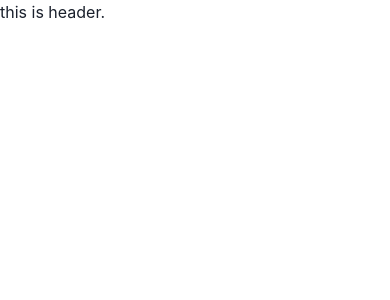
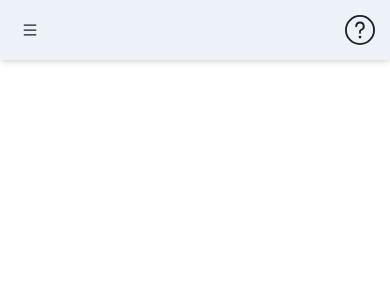
Before and after one commit to mahbubsk/dashboard-layout, a React (Create React App) app: page / in a window 390 px wide. Shown: the top 300 px of the page. Built offline with nearby package versions, Linux system fonts and the light colour scheme.

Commit message:
fix: sidebar responsive issue fiexd

```diff
--- a/src/App.js
+++ b/src/App.js
@@ -1,4 +1,4 @@
-import React from 'react';
+import React, {useState} from 'react';
 import './App.css';
 import {
     Flex, Box
@@ -17,13 +17,16 @@ import Dashboard from './Components/Dashboard/Dashboard';
 
 
 function App() {
+    const [collapse, setCollapse] = useState(true);
+    const [users, setUsers] = useState(false);
+
+
     return (
         <BrowserRouter>
             <Flex>
-                <Sidebar/>
-                <Box>
-                    <Header/>
-
+                <Sidebar collapse={collapse} users={users} setCollapse={setCollapse} setUsers={setUsers}/>
+                <Box w="100%">
+                    <Header collapse={collapse} users={users} setCollapse={setCollapse} setUsers={setUsers}/>
                         <Switch>
                             <Route exact path="/dashboard" component={Dashboard} />
                             <Route path="/users/child-of-user" component={Users} />
--- a/src/Components/Header/Header.jsx
+++ b/src/Components/Header/Header.jsx
@@ -1,10 +1,29 @@
 import React from 'react'
+import {
+    Box, Flex, Center, Icon, chakra
+} from '@chakra-ui/react'
+import {AiOutlineMenu} from 'react-icons/ai';
 
-function Header() {
+function Header({collapse, setCollapse, setUsers}) {
     return (
-        <div>
-            this is header.
-        </div>
+        <Flex
+            alignItems="center"
+            justifyContent="space-between"
+            boxShadow="md"
+            h="60px" w="100%"
+            bg="#edf2f9"
+        >
+            <Icon
+                as={AiOutlineMenu}
+                w={{base:'60px', sm:'60px', md:'0px', lg:'0px'}}
+                cursor="pointer"
+                onClick={()=>{
+                    setUsers(false)
+                    setCollapse(!collapse);
+                }}
+            />
+            <Icon as="" w="60px" h="30px"/>
+        </Flex>
     )
 }
 
--- a/src/Components/Sidenav/MenuItem.jsx
+++ b/src/Components/Sidenav/MenuItem.jsx
@@ -1,5 +1,5 @@
 import React from 'react';
-import {useParams, useLocation} from 'react-router-dom';
+import {useLocation} from 'react-router-dom';
 import {
     Box, chakra, Icon, Flex
 } from "@chakra-ui/react";
@@ -8,10 +8,7 @@ import {MdKeyboardArrowRight} from 'react-icons/md';
 import "./MenuItem.css";
 
 function MenuItem({name,icon, isChild,matchPath, hasChild, link}) {
-    const param = useParams();
     const {pathname} = useLocation();
-    console.log(pathname);
-    // console.log(param);
     const bgColor_Hover_Active = "#4a5568";
     return (
         <Link to={link}>
@@ -54,6 +51,10 @@ function MenuItem({name,icon, isChild,matchPath, hasChild, link}) {
 
             </Flex>
 
+            <Box>
+
+            </Box>
+
         </Link>
     )
 }
--- a/src/Components/Sidenav/Sidebar.jsx
+++ b/src/Components/Sidenav/Sidebar.jsx
@@ -10,22 +10,25 @@ import MenuItem from './MenuItem';
 
 
 
-function Sidebar() {
-
-    const [collapse, setCollapse] = useState(true);
-    const [users, setUsers] = useState(false);
+function Sidebar({collapse, setCollapse, users, setUsers}) {
 
 
     return (
         <Flex
             bg="#2d3748"
-            w={{base:"0px", sm:"0px", md:"60px", lg:collapse ? "300px" : "60px"}}
+            w={{
+                base: collapse ? "0" : "300px",
+                sm: collapse ? "0" : "300px",
+                md: collapse ? "60px" : "300px",
+                lg: collapse ? "300px" : "60px"
+            }}
             transition="all 0.5s"
             h="100vh"
             flexDirection="column"
             justifyContent="space-between"
             color="white"
             overflow="hidden"
+            // className="sidenav"
         >
             <Box>
                 <MenuItem
@@ -37,10 +40,16 @@ function Sidebar() {
                 />
 
                 <span onClick={()=>{
-                    setUsers(!users)
-                    if(!collapse) {
-                        setCollapse(true);
+                    if(window.innerWidth <= 768){
+                        setUsers(!users);
+                        setCollapse(false);
+                    } else {
+                        setUsers(!users);
+                        if(!collapse){
+                            setCollapse(!collapse);
+                        }
                     }
+
                 }}>
                     <MenuItem
                         name="Users"
```
Also changed, not shown: src/Components/Sidenav/Tooltip.jsx (added, +13 -0 lines), src/Components/Sidenav/MenuItem.css (line endings or trailing spaces).
